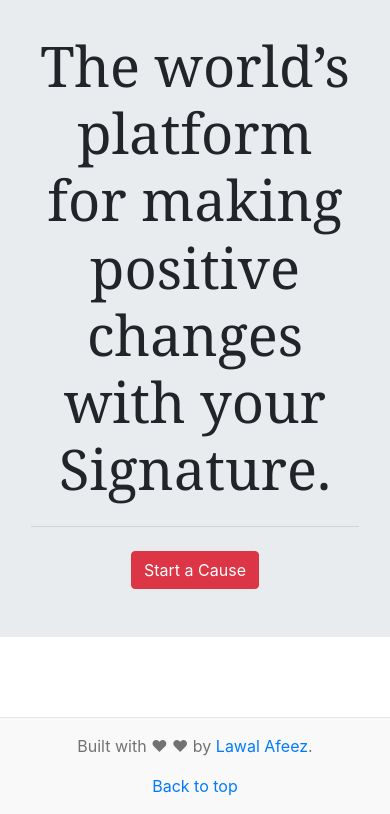
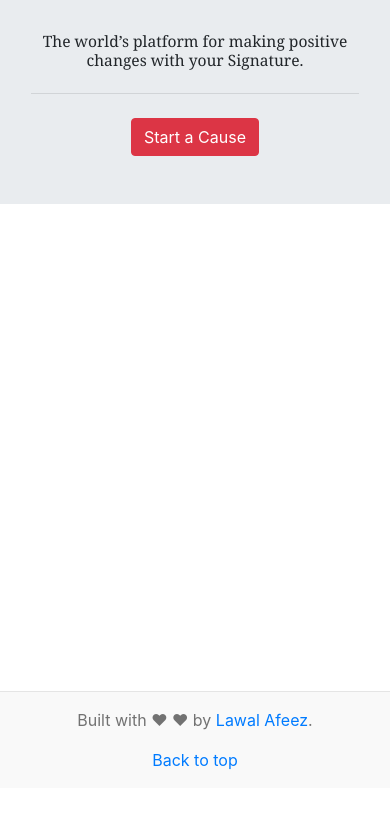
Before and after one commit to Afeez1131/VoteForCause, a Django app: page / in a window 390 px wide. Shown: the part 56-870 px from the top of the page. After the commit the page ends 826 px from the top, so only its background shows below. Run offline with Django 4.2, Linux system fonts and the light colour scheme; data that the repository does not hold is empty; some libraries are stand-ins or nearby versions.

Commit message:
fixed header h1 responsiveness on mobile

```diff
--- a/core/templates/header.html
+++ b/core/templates/header.html
@@ -1,6 +1,7 @@
 <div class="jumbotron rounded-0 mb-0">
     <div class="container text-center">
-        <h1 class="display-4">The world’s platform for making positive changes with your Signature.</h1>
+        <h1 style="font-size:4vw;">The world’s platform for making positive changes with your
+            Signature.</h1>
         <p class="lead"></p>
         <hr class="my-4">
         <p></p>
```
